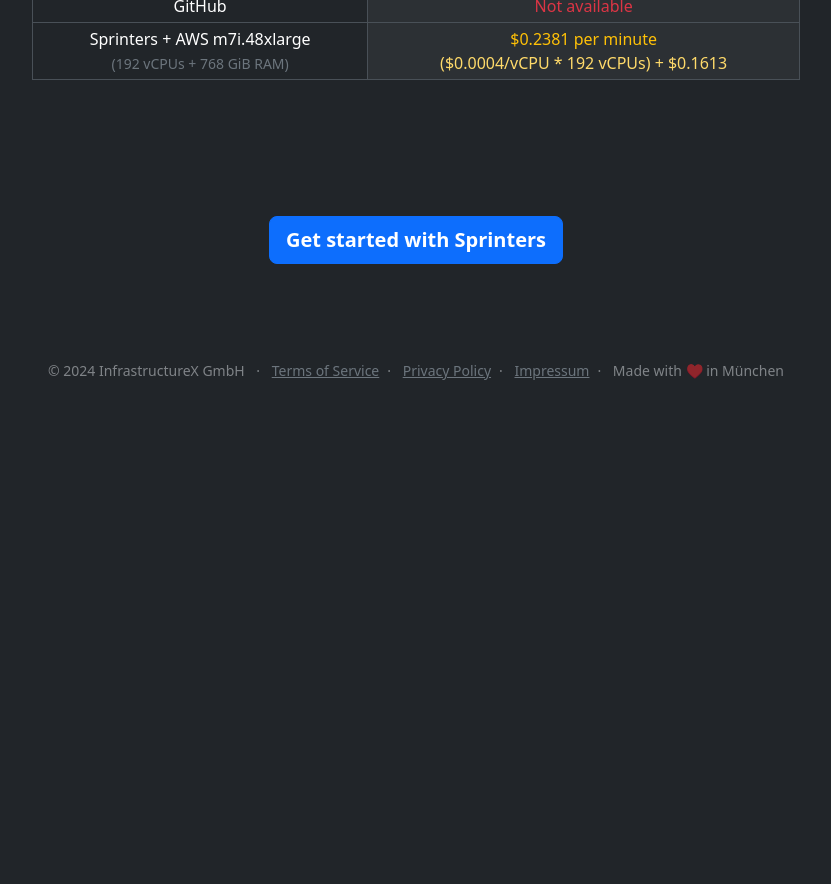
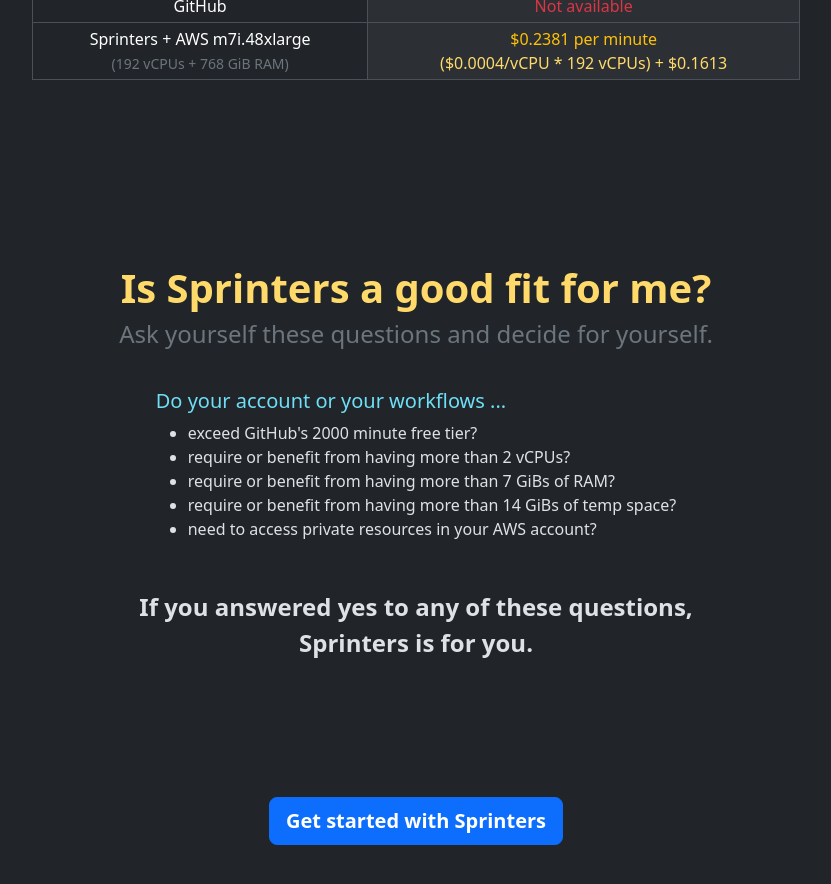
Before and after one commit to sprinters-sh/sprinters.sh, a Jekyll site: the page built from index.html, in a window 1280 px wide and 900 px high, scrolled down 3770 px. Shown: the top 884 px of the window, without its empty margins (224-1055 px from the left). Built offline with Jekyll 4.4.1, drawn with Linux system fonts in a browser that asks for light colours; before the commit the page ends 4199 px from its top, so only the background shows below that.

Commit message:
Added good fit section

```diff
--- a/index.html
+++ b/index.html
@@ -27,7 +27,7 @@
     </div>
     <p class="text-secondary mb-0">
         <i class="bi bi-ubuntu"></i> Ubuntu <span class="px-1">&middot;</span> <i class="bi bi-cpu"></i> x64 <span
-            class="px-1">&middot;</span> <i class="bi bi-cpu"></i> arm64
+                class="px-1">&middot;</span> <i class="bi bi-cpu"></i> arm64
     </p>
 </div>
 
@@ -167,13 +167,31 @@
                     Sprinters + AWS m7i.48xlarge<br><span class="text-secondary fs-7">(192 vCPUs + 768 GiB RAM)</span>
                 </td>
                 <td class="text-warning align-middle">
-                    $0.2381 per minute<br><span class="text-warning-emphasis">($0.0004/vCPU * 192 vCPUs) + $0.1613</span>
+                    $0.2381 per minute<br><span
+                            class="text-warning-emphasis">($0.0004/vCPU * 192 vCPUs) + $0.1613</span>
                 </td>
             </tr>
         </table>
     </div>
 </div>
 
+<div class="col-md-8 mx-auto text-center mt-5">
+    <h2 class="pt-7 fw-semibold text-warning-emphasis fs-1">Is Sprinters a good fit for me?</h2>
+    <h4 class="mb-3 text-secondary">Ask yourself these questions and decide for yourself.</h4>
+
+    <div class="text-start mx-auto d-table">
+        <h5 class="text-info-emphasis mt-4">Do your account or your workflows ...</h5>
+        <ul class=" my-0 ">
+            <li>exceed GitHub's 2000 minute free tier?</li>
+            <li>require or benefit from having more than 2 vCPUs?</li>
+            <li>require or benefit from having more than 7 GiBs of RAM?</li>
+            <li>require or benefit from having more than 14 GiBs of temp space?</li>
+            <li>need to access private resources in your AWS account?</li>
+        </ul>
+    </div>
+    <p class="mt-5 fw-bold fs-4">If you answered yes to any of these questions,<br>Sprinters is for you.</p>
+</div>
+
 <p class="text-center pt-7">
     <a href="https://console.sprinters.sh" class="btn btn-lg btn-primary fw-semibold">Get started with Sprinters</a>
 </p>
```
